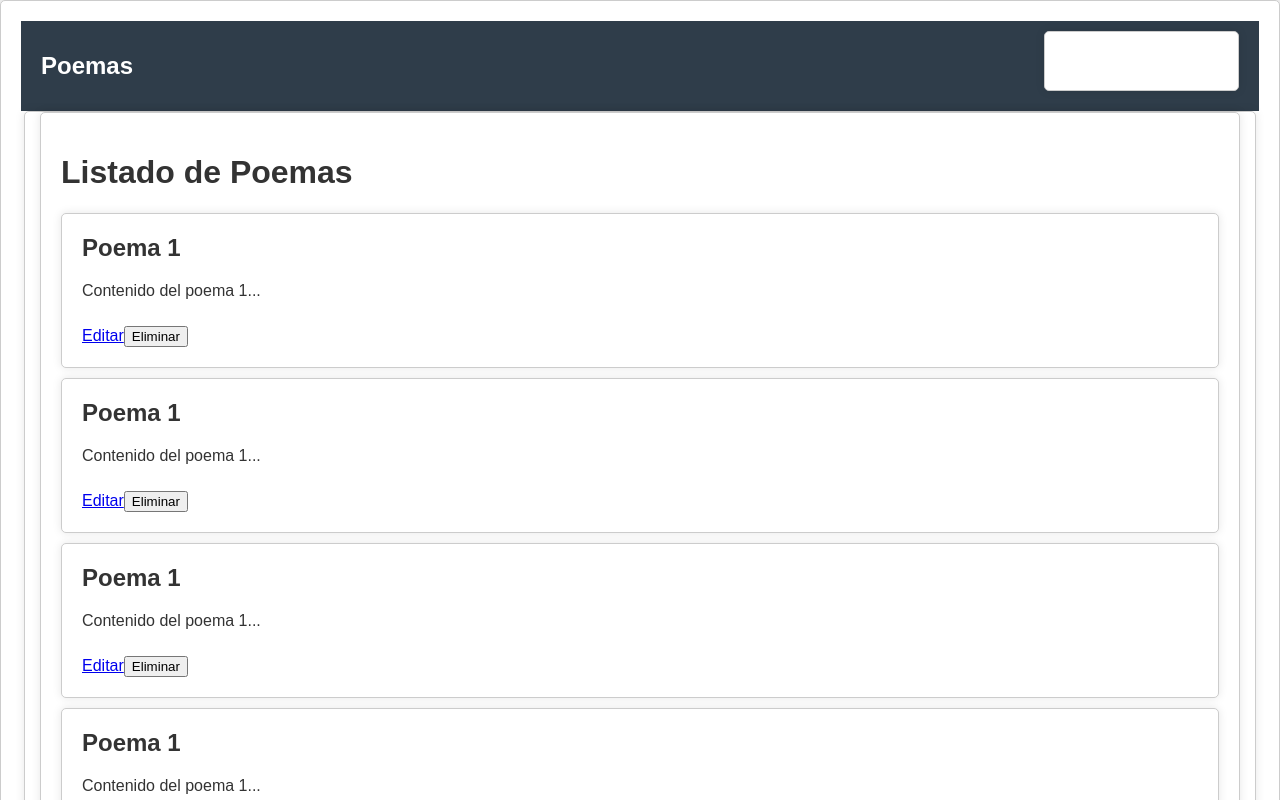
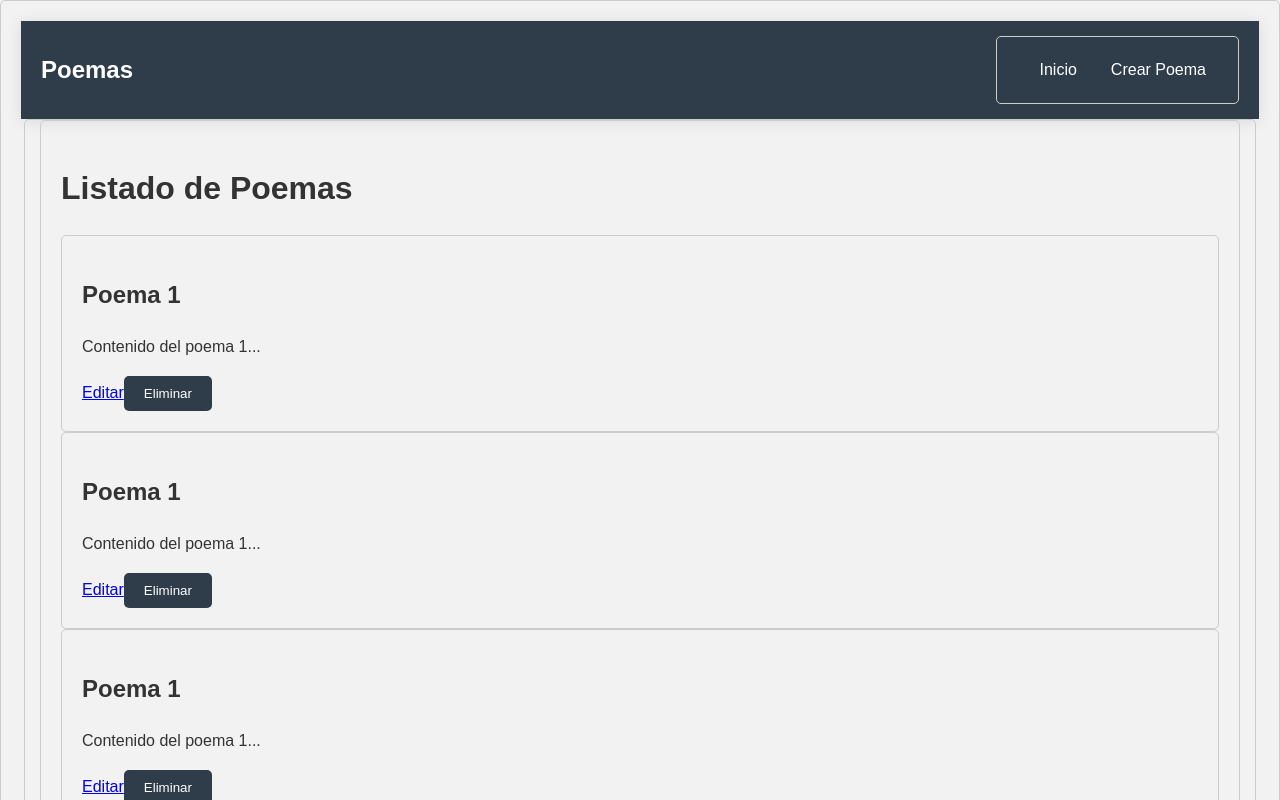
Before and after one commit to Daniel-Santiago-Acosta-1013/requies-versuum, a React (Vite) app: page / in a window 1280 px wide. Shown: the top 800 px of the page. Built offline with nearby package versions, Linux system fonts and the light colour scheme; the HTML template or start-up script is replaced by a standard one.

Commit message:
[init] improving design at UI and UX level

```diff
--- a/src/components/Navbar/Navbar.scss
+++ b/src/components/Navbar/Navbar.scss
@@ -5,6 +5,7 @@
     padding: 10px 20px;
     background-color: #2f3d4a;
     color: #ffffff;
+    box-shadow: 0 2px 15px rgba(0, 0, 0, 0.1);
 
     h1 {
         font-size: 1.5em;
@@ -15,9 +16,11 @@
             margin-left: 10px;
             color: #ffffff;
             text-decoration: none;
+            padding: 8px 12px;
+            border-radius: 5px;
 
             &:hover {
-                text-decoration: underline;
+                background-color: #25323a;
             }
         }
     }
--- a/src/components/PoemItem/PoemItem.scss
+++ b/src/components/PoemItem/PoemItem.scss
@@ -1,4 +1,4 @@
-div {
+div.poem-item {
     padding: 15px;
     background: #ffffff;
     margin-bottom: 10px;
--- a/src/components/RichTextEditor/RichTextEditor.scss
+++ b/src/components/RichTextEditor/RichTextEditor.scss
@@ -8,6 +8,7 @@ div {
     }
 
     .ql-container {
+        height: 250px;
         border-bottom-left-radius: 5px;
         border-bottom-right-radius: 5px;
     }
--- /dev/null
+++ b/src/styles/CreatePoem.scss
@@ -0,0 +1,11 @@
+div {
+    padding: 20px;
+
+    input {
+        padding: 10px;
+        margin-bottom: 10px;
+        width: 100%;
+        border: 1px solid #ccc;
+        border-radius: 5px;
+    }
+}
--- /dev/null
+++ b/src/styles/EditPoem.scss
@@ -0,0 +1,11 @@
+div {
+    padding: 20px;
+
+    input {
+        padding: 10px;
+        margin-bottom: 10px;
+        width: 100%;
+        border: 1px solid #ccc;
+        border-radius: 5px;
+    }
+}
--- /dev/null
+++ b/src/styles/Home.scss
@@ -0,0 +1,3 @@
+.content-container {
+    padding: 20px;
+}
--- a/src/styles/global.scss
+++ b/src/styles/global.scss
@@ -1,10 +1,10 @@
-
 body {
     font-family: 'Arial', sans-serif;
     background: #f2f2f2;
     margin: 0;
     padding: 0;
     color: #333;
+    line-height: 1.6;
 }
 
 .container {
@@ -12,3 +12,16 @@ body {
     margin: 0 auto;
     padding: 0 15px;
 }
+
+button {
+    padding: 10px 20px;
+    border: none;
+    border-radius: 5px;
+    background-color: #2f3d4a;
+    color: #ffffff;
+    cursor: pointer;
+
+    &:hover {
+        background-color: #25323a;
+    }
+}
--- a/src/views/Home.tsx
+++ b/src/views/Home.tsx
@@ -1,5 +1,5 @@
 import PoemList from '../components/PoemList/PoemList';
-import '../styles/global.scss'
+import '../styles/Home.scss'
 
 function Home() {
   return (
```
